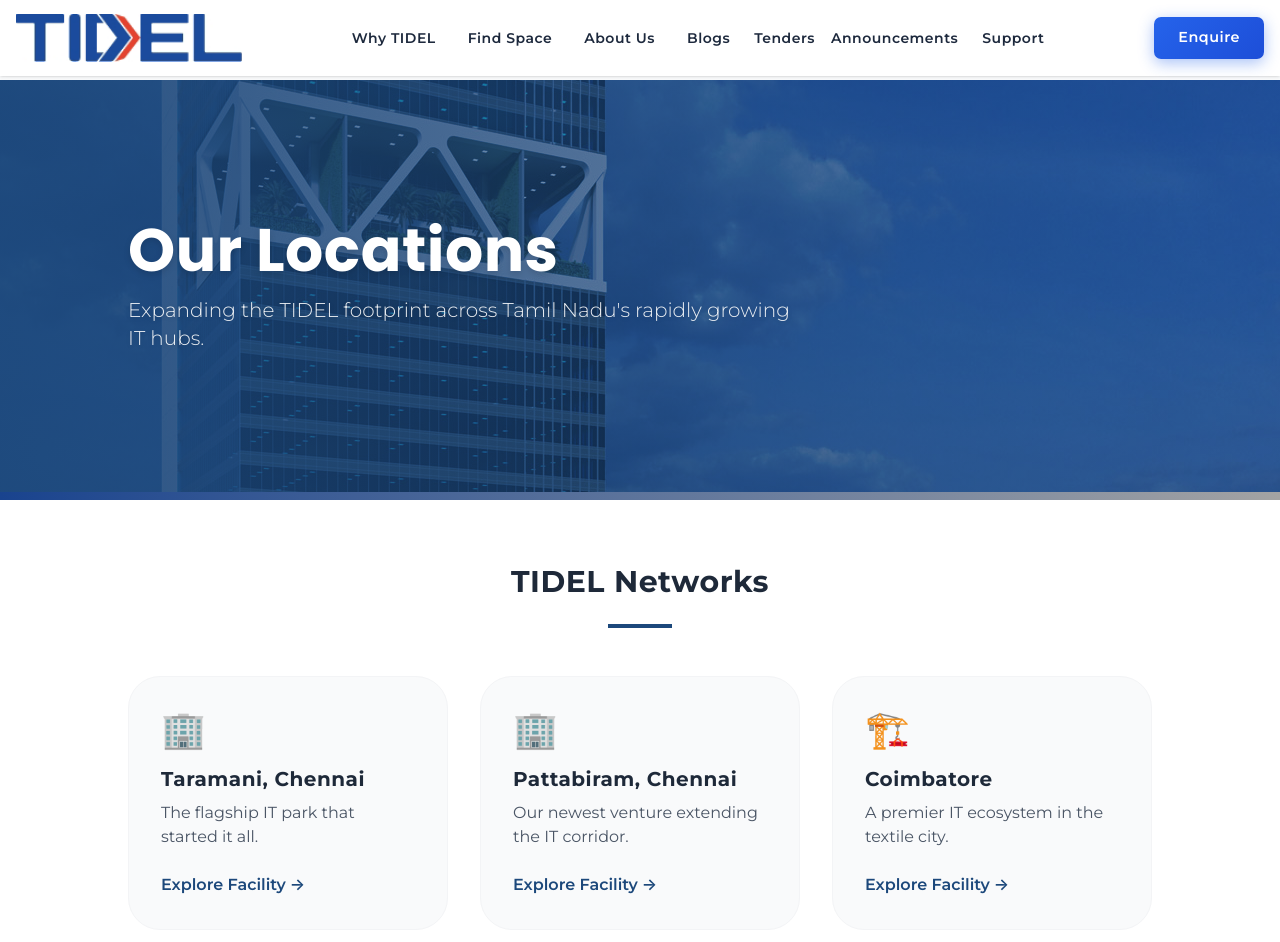
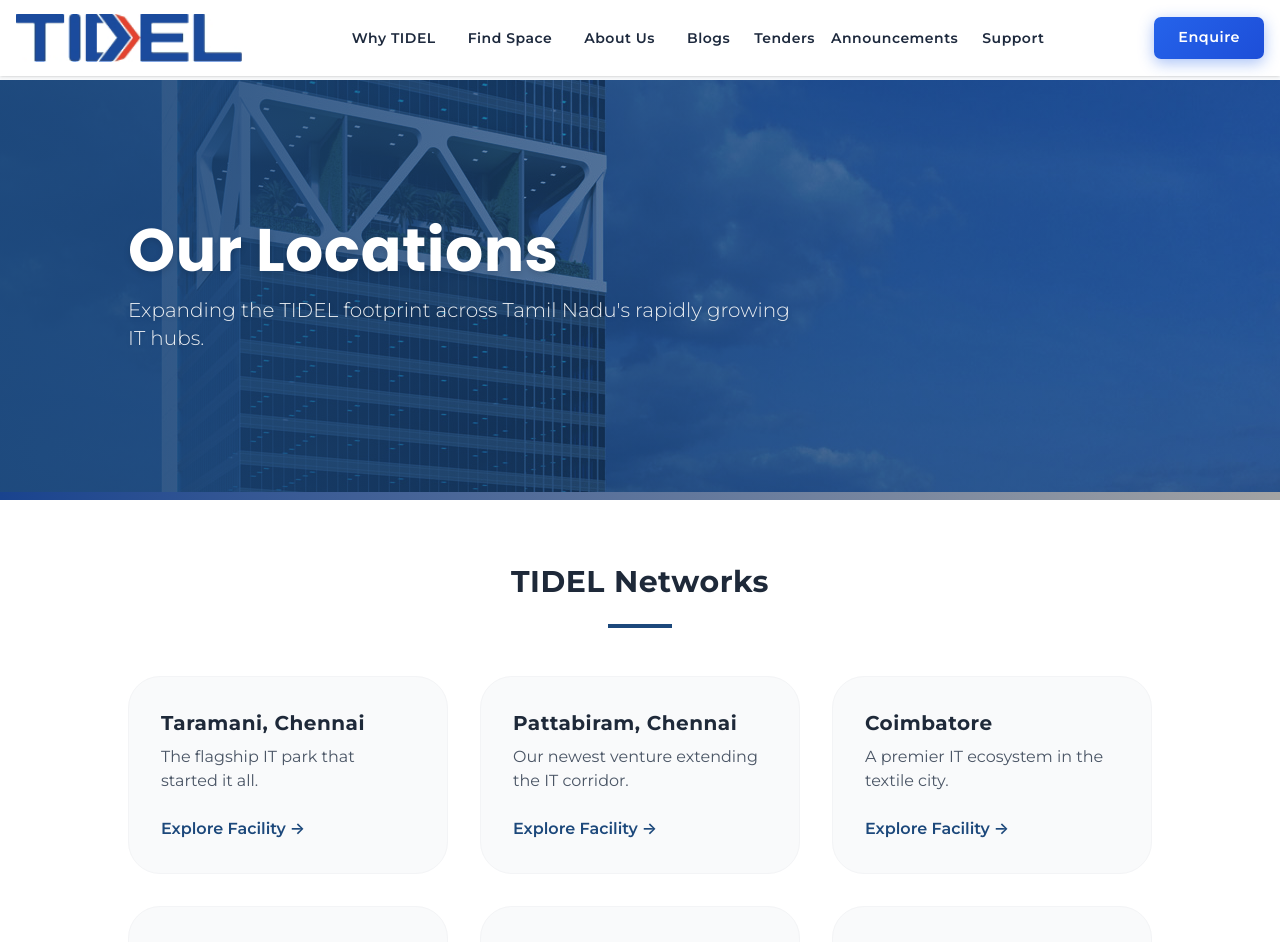
Before and after one commit to Tharun-JD/Tidel-website, a React (Vite) app: page /locations in a window 1280 px wide. Shown: the top 942 px of the page. Built offline with nearby package versions, Linux system fonts and the light colour scheme; a web font is replaced by a local one.

Commit message:
Remove emoji icons from location cards

```diff
--- a/src/Locations.jsx
+++ b/src/Locations.jsx
@@ -40,16 +40,14 @@
 
         <div className="grid grid-cols-1 md:grid-cols-2 lg:grid-cols-3 gap-8">
           {[
-            { city: 'Taramani, Chennai', desc: 'The flagship IT park that started it all.', icon: '🏢' },
-            { city: 'Pattabiram, Chennai', desc: 'Our newest venture extending the IT corridor.', icon: '🏢' },
-            { city: 'Coimbatore', desc: 'A premier IT ecosystem in the textile city.', icon: '🏗️' },
-            { city: 'Thanjavur', desc: 'Empowering the cultural heartland with IT capability.', icon: '🏛️' },
-            { city: 'Salem', desc: 'Driving tech opportunities in the Steel City.', icon: '🏭' },
-            { city: 'Villupuram', desc: 'Developing new vistas for technology expansion.', icon: '📐' }
+            { city: 'Taramani, Chennai', desc: 'The flagship IT park that started it all.' },
+            { city: 'Pattabiram, Chennai', desc: 'Our newest venture extending the IT corridor.' },
+            { city: 'Coimbatore', desc: 'A premier IT ecosystem in the textile city.' },
+            { city: 'Thanjavur', desc: 'Empowering the cultural heartland with IT capability.' },
+            { city: 'Salem', desc: 'Driving tech opportunities in the Steel City.' },
+            { city: 'Villupuram', desc: 'Developing new vistas for technology expansion.' }
           ].map((loc, idx) => (
-            <div key={idx} className="bg-gray-50 border border-gray-100 rounded-4xl
-lg p-8 hover:shadow-lg transition-shadow duration-300">
-              <div className="text-4xl mb-4">{loc.icon}</div>
+            <div key={idx} className="bg-gray-50 border border-gray-100 rounded-4xl p-8 hover:shadow-lg transition-shadow duration-300">
               <h3 className="text-xl font-bold text-gray-800 mb-2">{loc.city}</h3>
               <p className="text-gray-600 mb-6">{loc.desc}</p>
               <button className="text-[#1c487b] font-semibold hover:text-[#13326c] transition-colors flex items-center gap-1">
```
